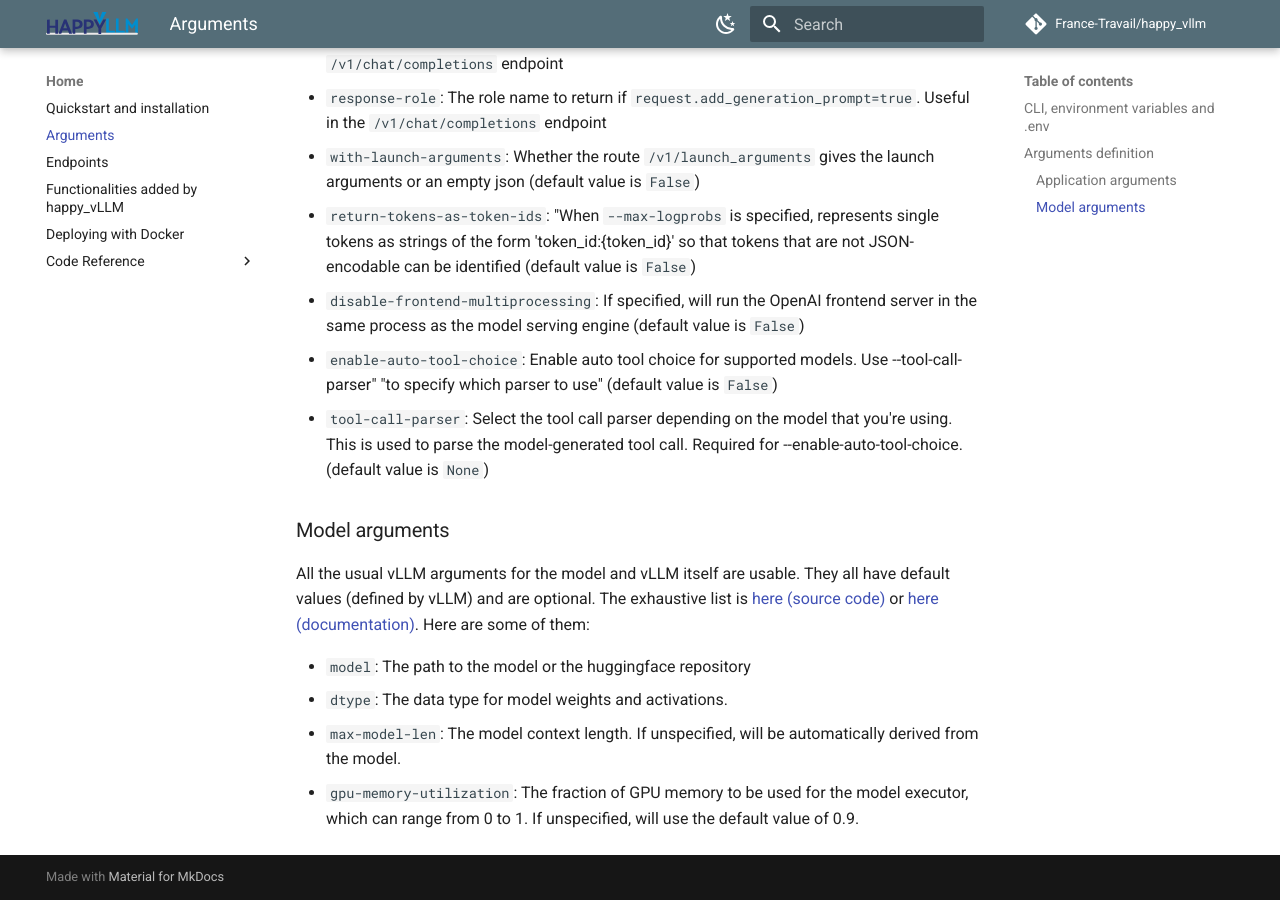
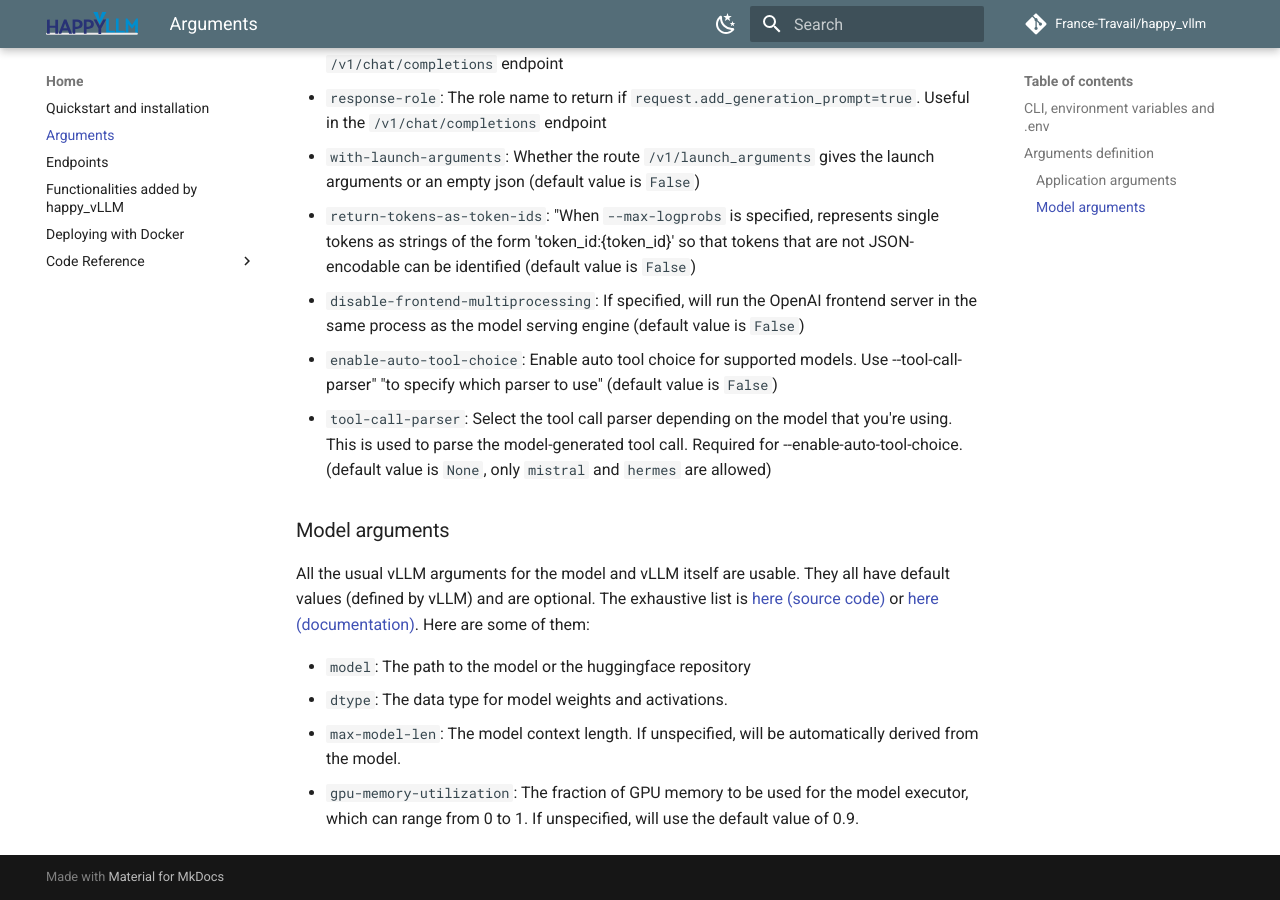
Before and after one commit to France-Travail/happy_vllm, an MkDocs documentation site: the page built from docs/arguments.md, in a window 1280 px wide and 900 px high, scrolled down 1630 px. Built offline with MkDocs 1.6.1 and Material for MkDocs 9.7.7, drawn with Linux system fonts in a browser that asks for light colours; comment, search, counter and statistics services are not loaded.

Commit message:
Add mistral/hermes precision

```diff
--- a/docs/arguments.md
+++ b/docs/arguments.md
@@ -41,7 +41,7 @@ Here is a list of arguments useful for the application (they all have default va
  - `return-tokens-as-token-ids`: "When `--max-logprobs`  is specified, represents single tokens as strings of the form 'token_id:{token_id}' so that tokens that are not JSON-encodable can be identified (default value is `False`)
  - `disable-frontend-multiprocessing`: If specified, will run the OpenAI frontend server in the same process as the model serving engine (default value is `False`)
  - `enable-auto-tool-choice`: Enable auto tool choice for supported models. Use --tool-call-parser" "to specify which parser to use" (default value is `False`)
- - `tool-call-parser`: Select the tool call parser depending on the model that you're using. This is used to parse the model-generated tool call. Required for --enable-auto-tool-choice. (default value is `None`)
+ - `tool-call-parser`: Select the tool call parser depending on the model that you're using. This is used to parse the model-generated tool call. Required for --enable-auto-tool-choice. (default value is `None`, only `mistral` and `hermes` are allowed)
 
 ### Model arguments
 
```
